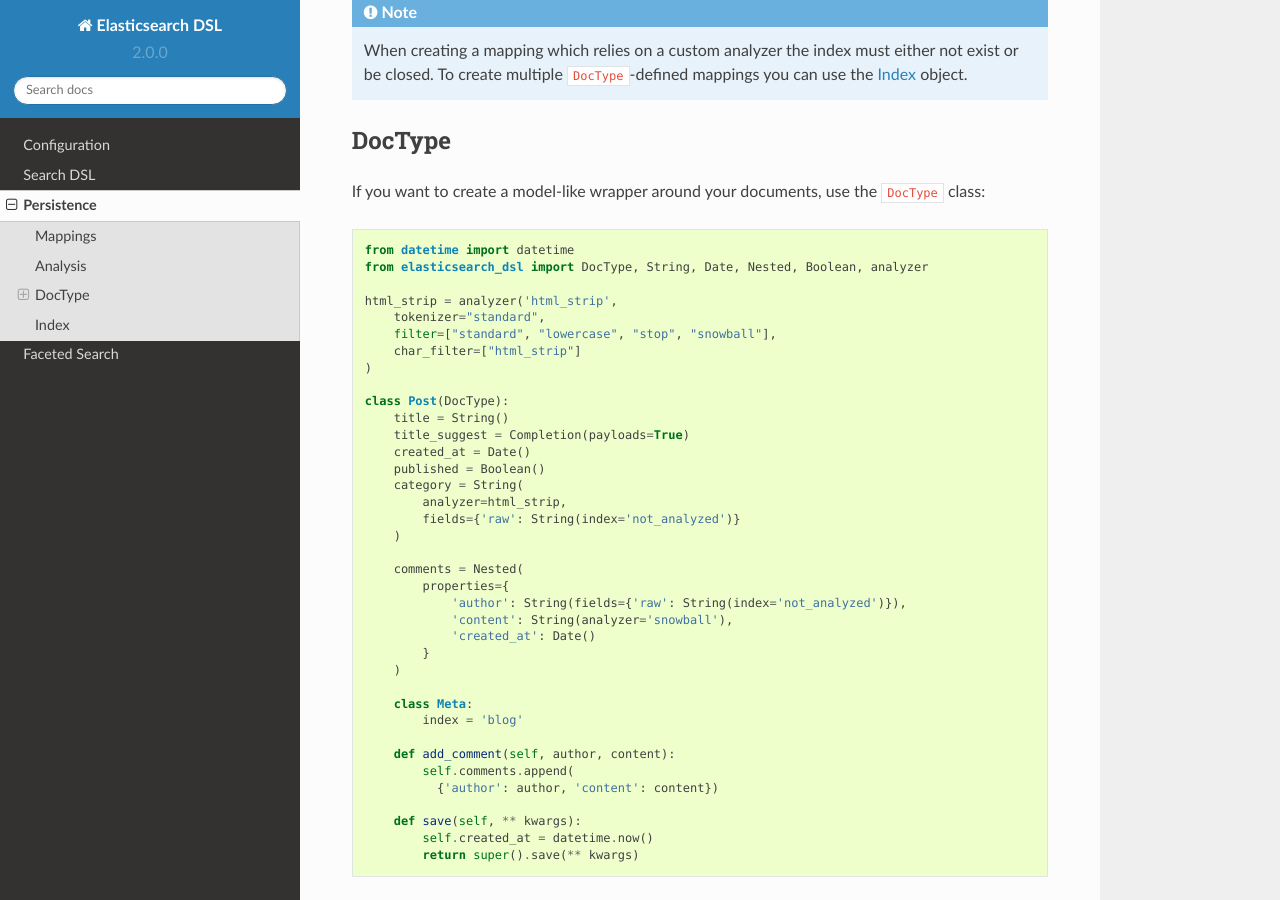
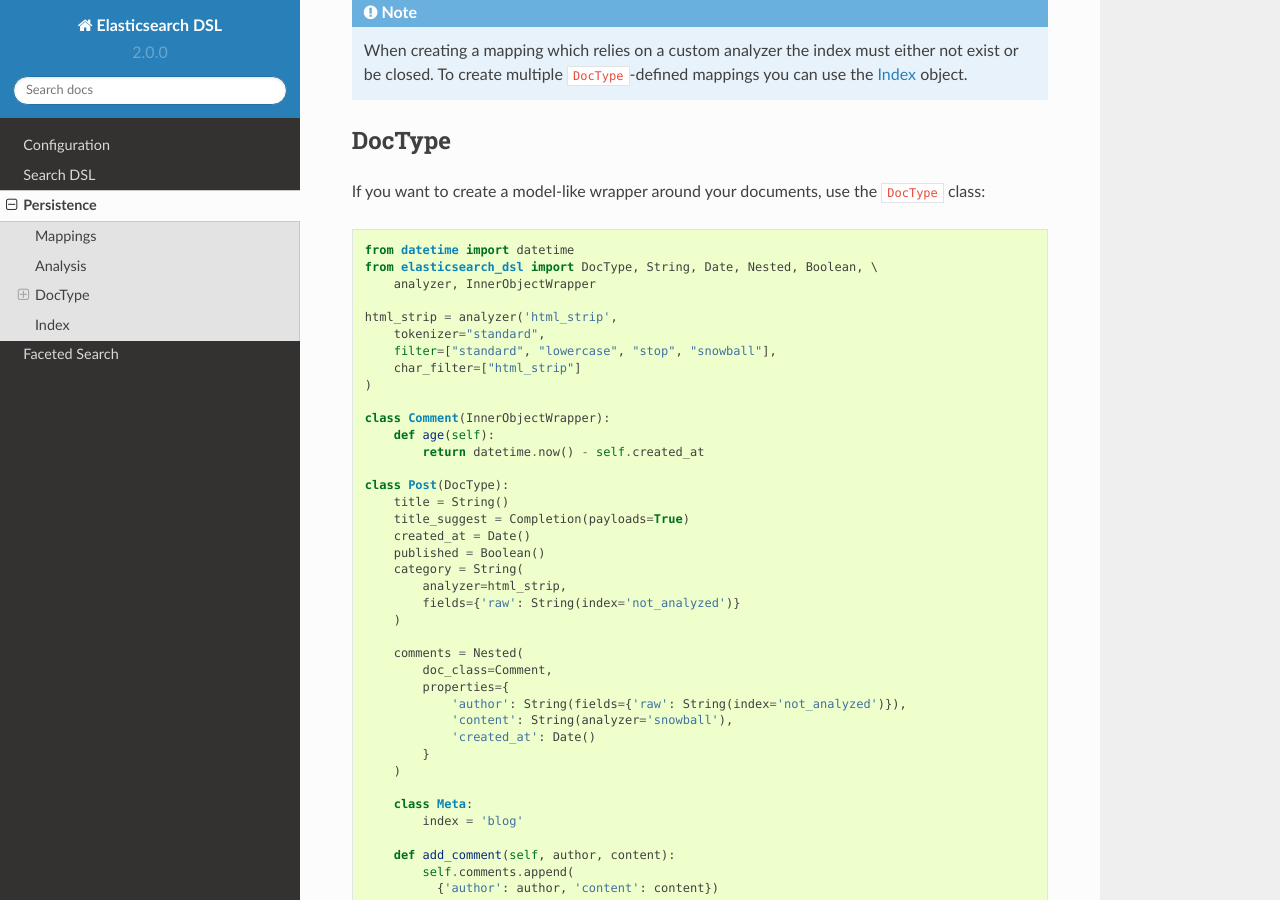
Before and after one commit to elastic/elasticsearch-dsl-py, a Sphinx documentation site: the page built from docs/persistence.rst, in a window 1280 px wide and 900 px high, scrolled down 1845 px. Built offline with Sphinx 7.4.7 and the Read the Docs theme 2.0.0, drawn with Linux system fonts in a browser that asks for light colours.

Commit message:
Dcoument how to wrap inner objects in a custom class
Closes #379

```diff
--- a/docs/persistence.rst
+++ b/docs/persistence.rst
@@ -108,13 +108,18 @@ If you want to create a model-like wrapper around your documents, use the
 .. code:: python
 
     from datetime import datetime
-    from elasticsearch_dsl import DocType, String, Date, Nested, Boolean, analyzer
+    from elasticsearch_dsl import DocType, String, Date, Nested, Boolean, \
+        analyzer, InnerObjectWrapper
 
     html_strip = analyzer('html_strip',
         tokenizer="standard",
         filter=["standard", "lowercase", "stop", "snowball"],
         char_filter=["html_strip"]
     )
+
+    class Comment(InnerObjectWrapper):
+        def age(self):
+            return datetime.now() - self.created_at
 
     class Post(DocType):
         title = String()
@@ -127,6 +132,7 @@ If you want to create a model-like wrapper around your documents, use the
         )
 
         comments = Nested(
+            doc_class=Comment,
             properties={
                 'author': String(fields={'raw': String(index='not_analyzed')}),
                 'content': String(analyzer='snowball'),
```
